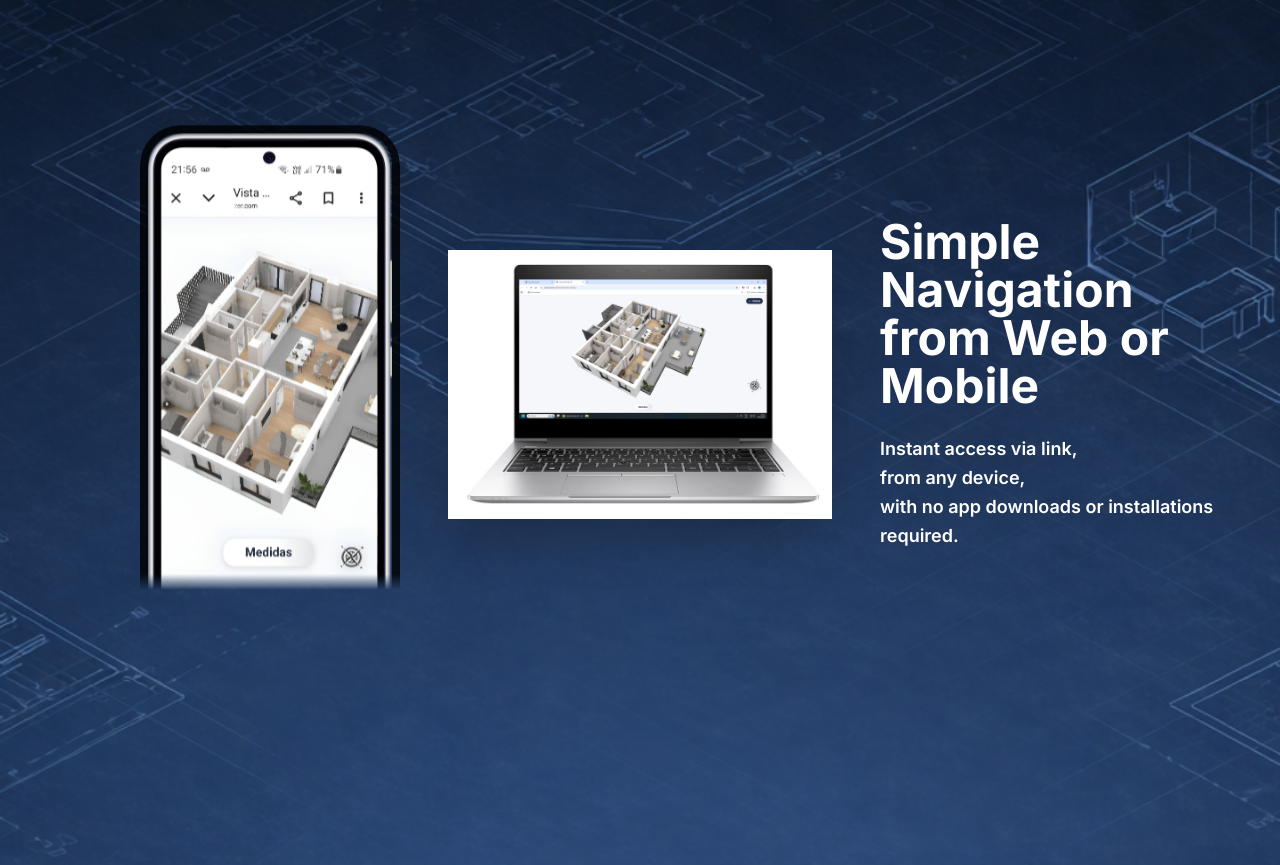
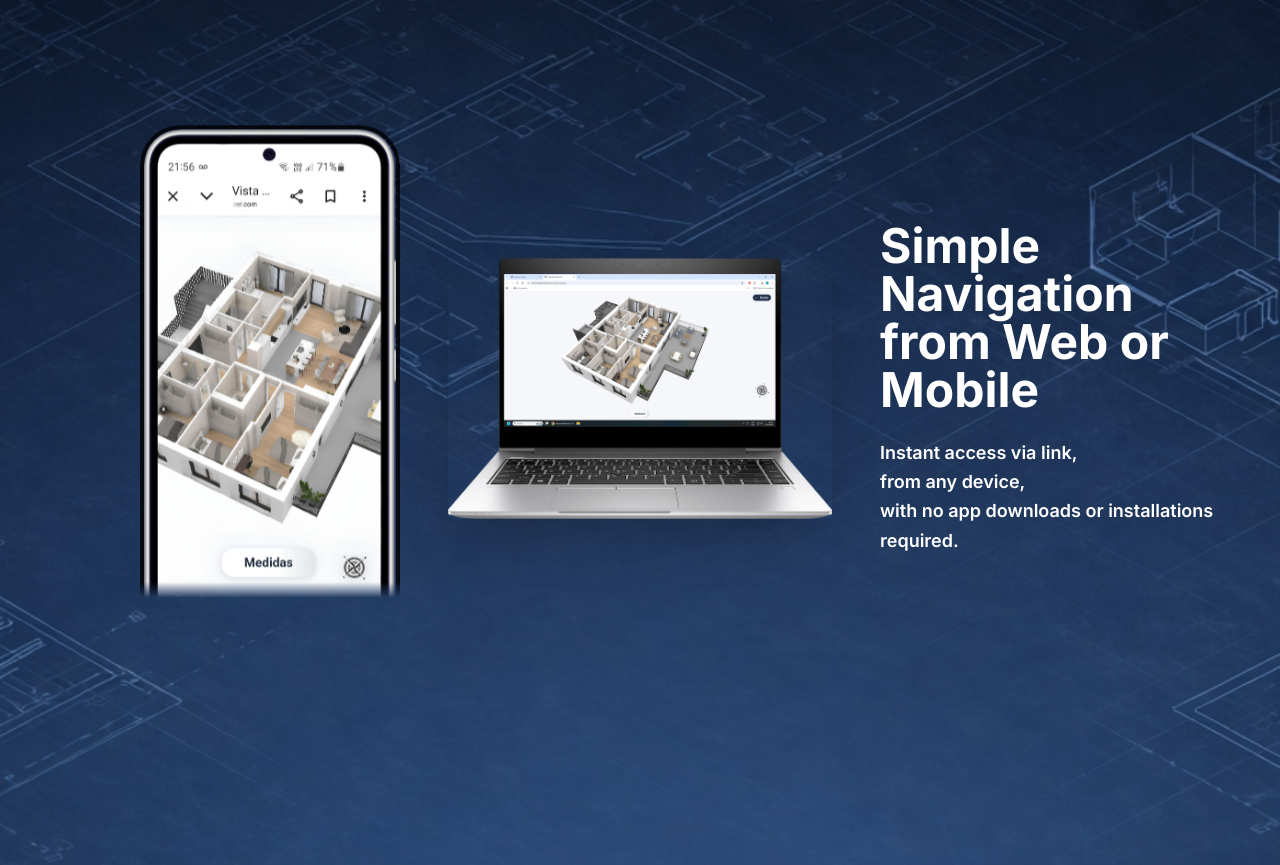
Before and after one commit to facuCogliati/Arch, a React (Vite) app: page / in a window 1280 px wide. Shown: the part 1620-2485 px from the top of the page. Built offline with nearby package versions, Linux system fonts and the light colour scheme; the HTML template or start-up script is replaced by a standard one.

Commit message:
Refactor code structure for improved readability and maintainability

```diff
--- a/src/components/FeatureNavigationSection.tsx
+++ b/src/components/FeatureNavigationSection.tsx
@@ -1,5 +1,5 @@
 import phoneMockup from "@/assets/CELU HD.png";
-import laptopMockup from "@/assets/LAPTOP HD.png";
+import laptopMockup from "@/assets/laptop con pantalla.png";
 import { useInView } from "react-intersection-observer";
 
 const FeatureNavigationSection = ({ t }) => {
@@ -33,7 +33,8 @@ const FeatureNavigationSection = ({ t }) => {
               <img
                 src={phoneMockup}
                 alt="Aplicación móvil ArchVisualizer"
-                className="relative max-w-[220px] md:max-w-[260px] rounded-[2.5rem] border-[8px] border-black/80 shadow-2xl animate-float"
+                // ACÁ ESTÁ EL CAMBIO: Bajamos de max-w-[220px] a max-w-[160px] para móviles
+                className="relative max-w-[160px] md:max-w-[260px] rounded-[2.5rem] border-[4px] border-black/80 shadow-2xl animate-float"
                 style={{
                   WebkitMaskImage:
                     "linear-gradient(to bottom, black 87%, transparent 90%, transparent 100%)",
```
Also changed, not shown: src/assets/laptop con pantalla.png (added).
